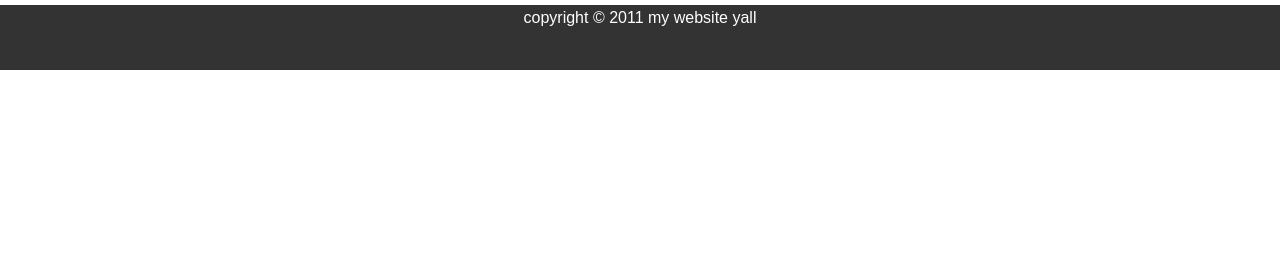
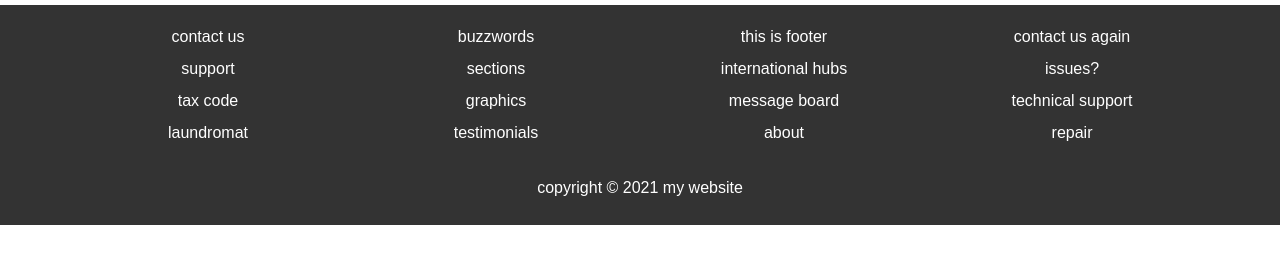
Before and after one commit to githubdemomazz/brucedemo1, a plain HTML site: page map.html in a window 1280 px wide. Shown: the part 526-790 px from the top of the page. Drawn offline with Linux system fonts and the light colour scheme.

Commit message:
pushing out footers

```diff
--- a/css/main.css
+++ b/css/main.css
@@ -210,7 +210,8 @@ footer{
 footer p{
 	margin: auto;
 	text-align: center;
-	margin-bottom: 40px;
+	margin-bottom: 25px;
+	margin-top:10px;
 }
 footer a{
 	text-decoration: none;
--- a/map.html
+++ b/map.html
@@ -31,7 +31,39 @@
 </section>
 <aside></aside>
 <footer id="footmain">
-	<p>copyright &copy; 2011 my website yall</p>
+	<div class="footer-cols">
+		<ul>
+			<li><a href="#">contact us</a></li>
+			<li><a href="#">support</a></li>
+			<li><a href="#">tax code</a></li>
+			<li><a href="#">laundromat</a></li>
+		</ul>
+		<ul>
+			<li><a href="#">buzzwords</a></li>
+			<li><a href="#">sections</a></li>
+			<li><a href="#">graphics</a></li>
+			<li><a href="#">testimonials</a></li>
+		</ul>
+		<ul>
+			<li><a href="#">this is footer</a></li>
+			<li><a href="#">international hubs</a></li>
+			<li><a href="#">message board</a></li>
+			<li><a href="#">about</a></li>
+		</ul>
+		<ul>
+			<li><a href="#">contact us again</a></li>
+			<li><a href="#">issues?</a></li>
+			<li><a href="#">technical support</a></li>
+			<li><a href="#">repair</a></li>
+		</ul>
+	</div>
+	<p id="cright" ></p>
+
 </footer>
+<script>
+var d = new Date();
+var n = d.getFullYear();
+document.getElementById("cright").innerHTML = "copyright &copy; " + n + " my website";
+</script>
 </body>
 </html>
```
Also changed, not shown: index.html (+1 -1 lines), video.html (+33 -1 lines).
